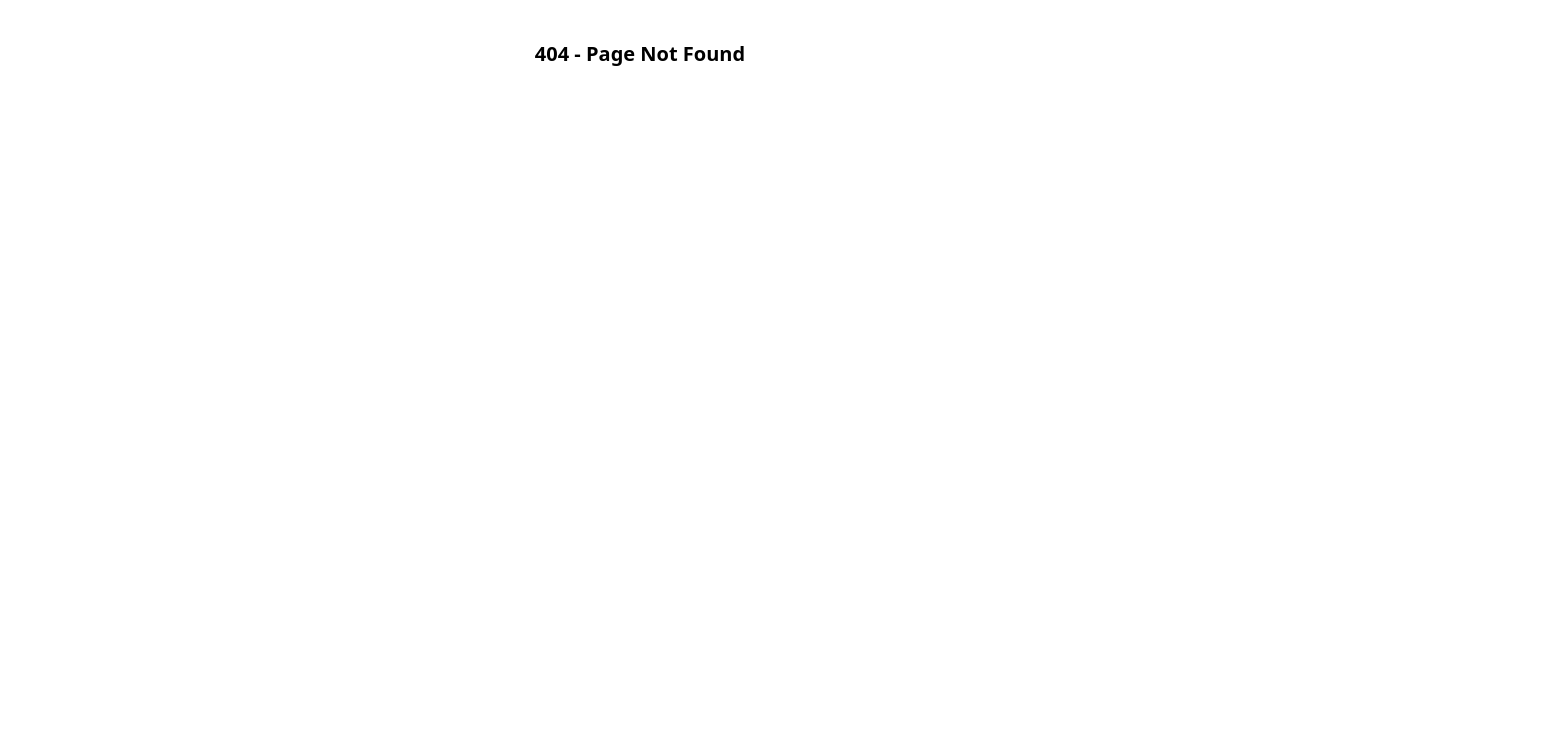
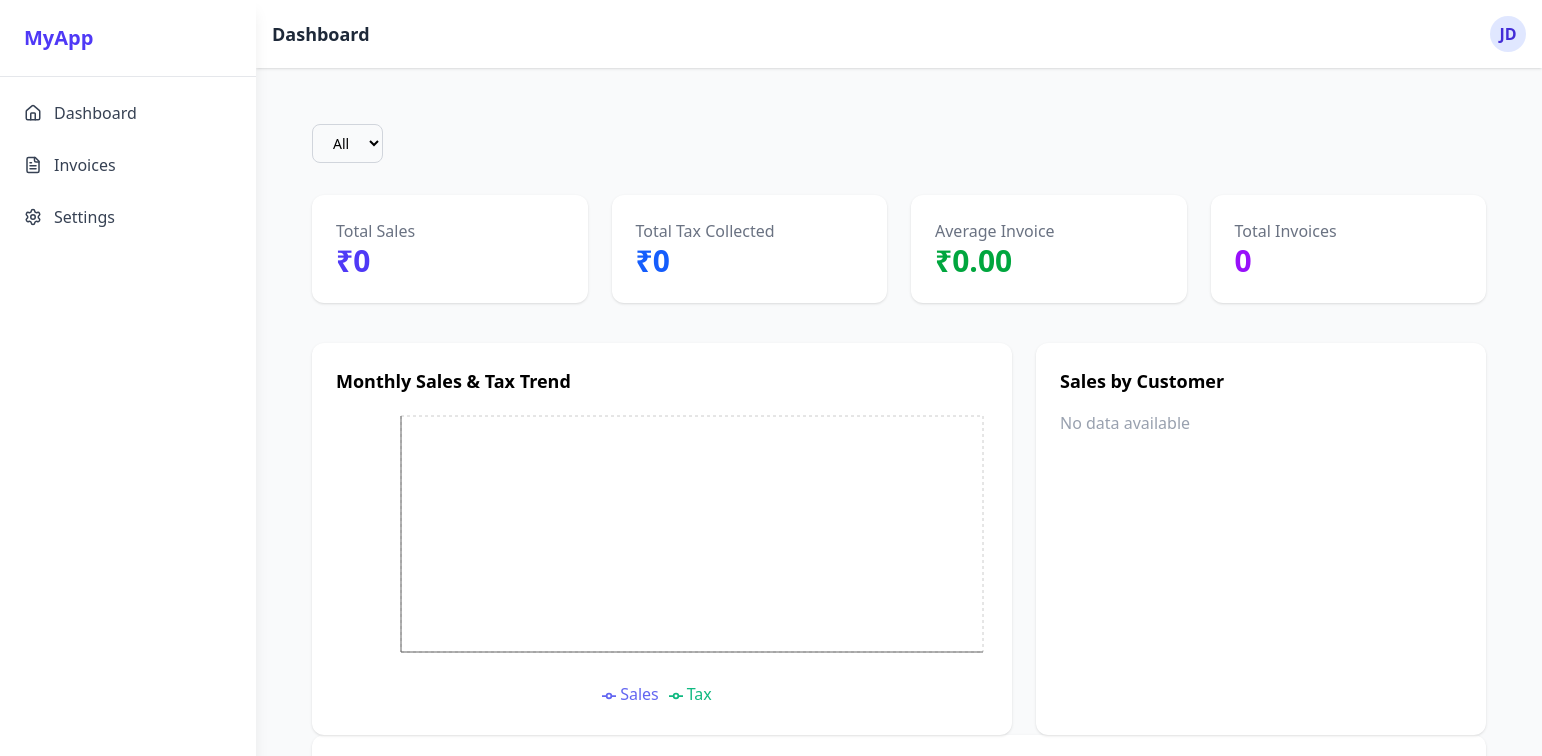
Before and after one commit to Nikhil9619/InventoryManagement_React, a React (Vite) app: page /AnalyticsDashboard in a window 1280 px wide. Before the commit this address had no page. Shown: the top 756 px of the page, 1542 px wide, since content can reach past the window. Built offline with nearby package versions, Linux system fonts and the light colour scheme; sample sign-in values are in the browser's storage.

Commit message:
dashboard created or add

```diff
--- a/package.json
+++ b/package.json
@@ -14,7 +14,8 @@
     "lucide-react": "^0.545.0",
     "react": "^19.1.1",
     "react-dom": "^19.1.1",
-    "react-router-dom": "^7.9.4"
+    "react-router-dom": "^7.9.4",
+    "recharts": "^3.2.1"
   },
   "devDependencies": {
     "@eslint/js": "^9.36.0",
--- a/src/App.jsx
+++ b/src/App.jsx
@@ -2,6 +2,9 @@ import React from "react";
 import { Routes, Route, Navigate } from "react-router-dom";
 import Dashboard from "./pages/Dashboard";
 import Login from "./pages/Login";
+import AnalyticsDashboard from "./pages/AnalyticsDashboard";
+import { Import } from "lucide-react";
+Import
 
 const PrivateRoute = ({ children }) => {
   const isLoggedIn = localStorage.getItem("loggedIn") === "true";
@@ -32,6 +35,15 @@ function App() {
         }
       />
 
+     <Route
+        path="/AnalyticsDashboard"
+        element={
+          <PrivateRoute>
+            <AnalyticsDashboard />
+          </PrivateRoute>
+        }
+      />
+
       {/* 404 fallback */}
       <Route path="*" element={<h1 className="text-center mt-10 text-xl font-semibold">404 - Page Not Found</h1>} />
     </Routes>
--- a/src/components/Sidebar.jsx
+++ b/src/components/Sidebar.jsx
@@ -10,13 +10,13 @@ const Sidebar = () => {
       </div>
       <nav className="flex-1 p-4 space-y-3">
         <Link
-          to="/"
+          to="/AnalyticsDashboard"
           className="flex items-center gap-3 p-2 text-gray-700 rounded-md hover:bg-indigo-50 hover:text-indigo-600"
         >
-          <Home size={18} /> Dashboard
+          <Home size={18} />  Dashboard
         </Link>
         <Link
-          to="/invoices"
+          to="/"
           className="flex items-center gap-3 p-2 text-gray-700 rounded-md hover:bg-indigo-50 hover:text-indigo-600"
         >
           <FileText size={18} /> Invoices
--- /dev/null
+++ b/src/pages/AnalyticsDashboard.jsx
@@ -0,0 +1,232 @@
+// import { Layout } from "lucide-react";
+import Layout from "../components/Layout";
+import React, { useState, useEffect } from "react";
+// import React from "react";
+import {
+  LineChart,
+  Line,
+  BarChart,
+  Bar,
+  XAxis,
+  YAxis,
+  CartesianGrid,
+  Tooltip,
+  Legend,
+  ResponsiveContainer,
+  PieChart,
+  Pie,
+  Cell,
+} from "recharts";
+
+export default function AnalyticsDashboard() {
+  const [invoices, setInvoices] = useState([]);
+  const [filteredInvoices, setFilteredInvoices] = useState([]);
+  const [selectedMonth, setSelectedMonth] = useState("All");
+  const [stats, setStats] = useState({
+    totalSales: 0,
+    totalTax: 0,
+    avgInvoice: 0,
+    totalInvoices: 0,
+  });
+
+  // === Load data from localStorage ===
+  useEffect(() => {
+    const stored = JSON.parse(localStorage.getItem("invoices")) || [];
+    setInvoices(stored);
+    setFilteredInvoices(stored);
+  }, []);
+
+  // === Handle filter by month ===
+  useEffect(() => {
+    if (selectedMonth === "All") {
+      setFilteredInvoices(invoices);
+    } else {
+      const filtered = invoices.filter((inv) => {
+        const month = new Date(inv.date).toLocaleString("default", {
+          month: "long",
+        });
+        return month === selectedMonth;
+      });
+      setFilteredInvoices(filtered);
+    }
+  }, [selectedMonth, invoices]);
+
+  // === Recalculate stats ===
+  useEffect(() => {
+    if (!filteredInvoices.length) {
+      setStats({
+        totalSales: 0,
+        totalTax: 0,
+        avgInvoice: 0,
+        totalInvoices: 0,
+      });
+      return;
+    }
+
+    const totalSales = filteredInvoices.reduce(
+      (sum, inv) => sum + (inv.totalAfterTax || 0),
+      0
+    );
+    const totalTax = filteredInvoices.reduce(
+      (sum, inv) =>
+        sum +
+        ((inv.totalBeforeTax * (Number(inv.cgst) + Number(inv.sgst))) / 100 || 0),
+      0
+    );
+    const avgInvoice = totalSales / filteredInvoices.length;
+
+    setStats({
+      totalSales,
+      totalTax,
+      avgInvoice,
+      totalInvoices: filteredInvoices.length,
+    });
+  }, [filteredInvoices]);
+
+  // === Extract month names for dropdown ===
+  const uniqueMonths = [
+    "All",
+    ...new Set(
+      invoices.map((inv) =>
+        new Date(inv.date).toLocaleString("default", { month: "long" })
+      )
+    ),
+  ];
+
+  // === Build monthly data for charts ===
+  const monthlyData = Object.values(
+    filteredInvoices.reduce((acc, inv) => {
+      const month = new Date(inv.date).toLocaleString("default", {
+        month: "short",
+      });
+      if (!acc[month]) acc[month] = { month, sales: 0, tax: 0 };
+      acc[month].sales += inv.totalAfterTax || 0;
+      acc[month].tax +=
+        (inv.totalBeforeTax * (Number(inv.cgst) + Number(inv.sgst))) / 100 || 0;
+      return acc;
+    }, {})
+  );
+
+  // === Customer-wise sales data ===
+  const customerSales = Object.values(
+    filteredInvoices.reduce((acc, inv) => {
+      const name = inv.customerName || "Unknown";
+      if (!acc[name]) acc[name] = { name, value: 0 };
+      acc[name].value += inv.totalAfterTax || 0;
+      return acc;
+    }, {})
+  );
+
+  const COLORS = ["#6366F1", "#10B981", "#F59E0B", "#EF4444", "#8B5CF6"];
+
+  return (
+    <Layout>
+
+      <div className="p-8 bg-gray-50 min-h-screen">
+        {/* === Header + Filter === */}
+        <div className="flex flex-col sm:flex-row sm:items-center sm:justify-between mb-8 gap-4">
+          {/* <h2 className="text-3xl font-bold">Dashboard</h2> */}
+
+          <select
+            value={selectedMonth}
+            onChange={(e) => setSelectedMonth(e.target.value)}
+            className="border border-gray-300 rounded-lg px-4 py-2 text-sm focus:outline-none"
+          >
+            {uniqueMonths.map((m) => (
+              <option key={m} value={m}>
+                {m}
+              </option>
+            ))}
+          </select>
+        </div>
+
+        {/* === KPI CARDS === */}
+        <div className="grid grid-cols-1 sm:grid-cols-2 lg:grid-cols-4 gap-6 mb-10">
+          <div className="bg-white shadow rounded-xl p-6">
+            <h3 className="text-gray-500">Total Sales</h3>
+            <p className="text-3xl font-semibold text-indigo-600">
+              ₹{stats.totalSales.toLocaleString("en-IN")}
+            </p>
+          </div>
+          <div className="bg-white shadow rounded-xl p-6">
+            <h3 className="text-gray-500">Total Tax Collected</h3>
+            <p className="text-3xl font-semibold text-blue-600">
+              ₹{stats.totalTax.toLocaleString("en-IN")}
+            </p>
+          </div>
+          <div className="bg-white shadow rounded-xl p-6">
+            <h3 className="text-gray-500">Average Invoice</h3>
+            <p className="text-3xl font-semibold text-green-600">
+              ₹{stats.avgInvoice.toFixed(2)}
+            </p>
+          </div>
+          <div className="bg-white shadow rounded-xl p-6">
+            <h3 className="text-gray-500">Total Invoices</h3>
+            <p className="text-3xl font-semibold text-purple-600">
+              {stats.totalInvoices}
+            </p>
+          </div>
+        </div>
+
+
+        <div className="flex flex-col lg:flex-row gap-6">
+          {/* Line Chart */}
+          <div className="bg-white shadow rounded-xl p-6 w-full lg:w-[700px]">
+            <h3 className="text-lg font-semibold mb-4">
+              Monthly Sales & Tax Trend
+            </h3>
+            <ResponsiveContainer width="100%" height={300}>
+              <LineChart data={monthlyData}>
+                <CartesianGrid strokeDasharray="3 3" />
+                <XAxis dataKey="month" />
+                <YAxis />
+                <Tooltip />
+                <Legend />
+                <Line type="monotone" dataKey="sales" stroke="#6366F1" strokeWidth={2} name="Sales" />
+                <Line type="monotone" dataKey="tax" stroke="#10B981" strokeWidth={2} name="Tax" />
+              </LineChart>
+            </ResponsiveContainer>
+          </div>
+
+          {/* Pie Chart */}
+          <div className="bg-white shadow rounded-xl p-6 w-full lg:w-[450px]">
+            <h3 className="text-lg font-semibold mb-4">Sales by Customer</h3>
+            {customerSales.length ? (
+              <ResponsiveContainer width="100%" height={300}>
+                <PieChart>
+                  <Pie data={customerSales} dataKey="value" nameKey="name" outerRadius={120} label>
+                    {customerSales.map((_, i) => (
+                      <Cell key={i} fill={COLORS[i % COLORS.length]} />
+                    ))}
+                  </Pie>
+                  <Tooltip />
+                  <Legend />
+                </PieChart>
+              </ResponsiveContainer>
+            ) : (
+              <p className="text-gray-400">No data available</p>
+            )}
+          </div>
+        </div>
+
+
+        {/* === BAR CHART: Monthly Comparison === */}
+        <div className="bg-white shadow rounded-xl p-6 mb-8">
+          <h3 className="text-lg font-semibold mb-4">Monthly Comparison</h3>
+          <ResponsiveContainer width="100%" height={300}>
+            <BarChart data={monthlyData}>
+              <CartesianGrid strokeDasharray="3 3" />
+              <XAxis dataKey="month" />
+              <YAxis />
+              <Tooltip />
+              <Bar dataKey="sales" fill="#6366F1" radius={[6, 6, 0, 0]} />
+              <Bar dataKey="tax" fill="#10B981" radius={[6, 6, 0, 0]} />
+            </BarChart>
+          </ResponsiveContainer>
+        </div>
+
+
+      </div>
+    </Layout>
+  );
+}
```
Also changed, not shown: 1 other file (tests, documents, lock files or other folders).
